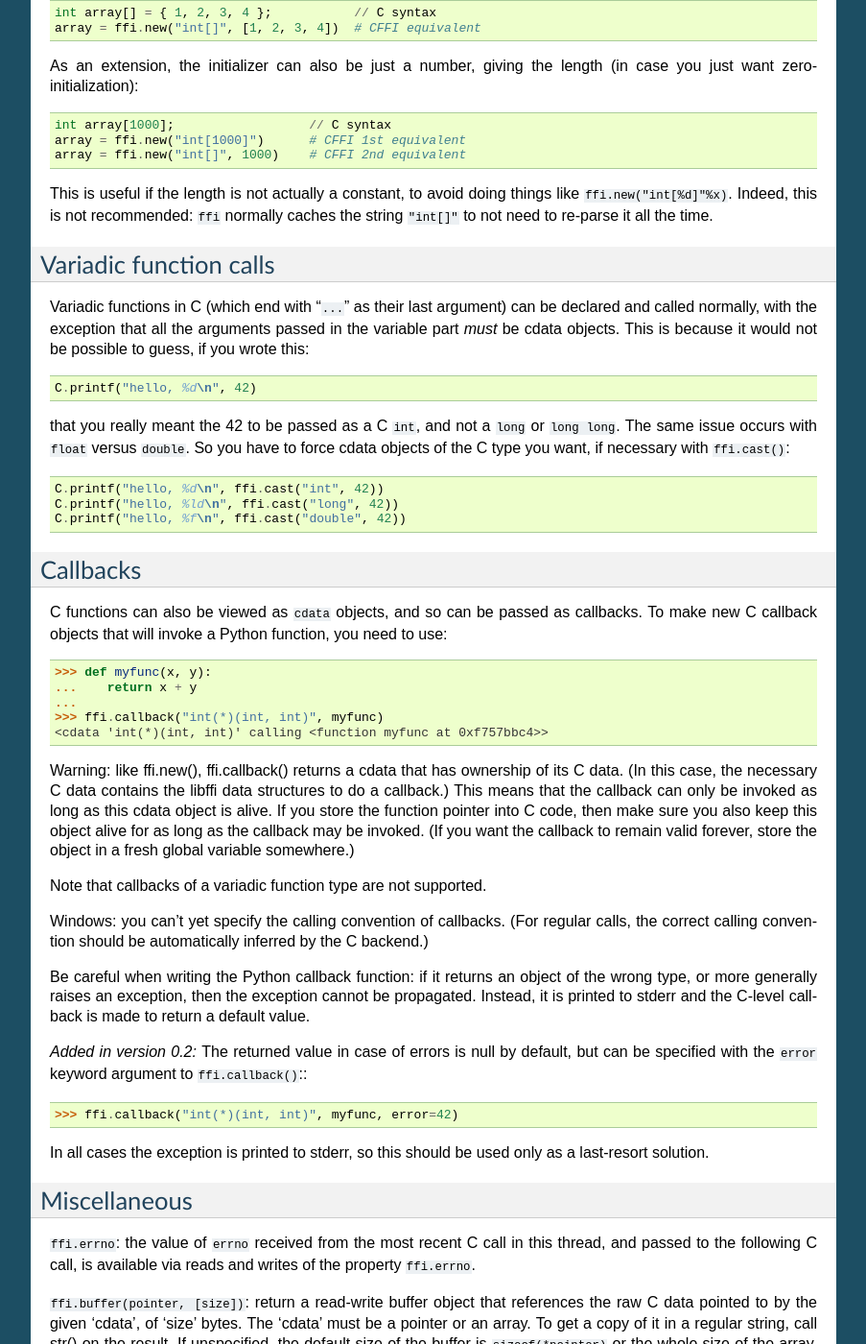
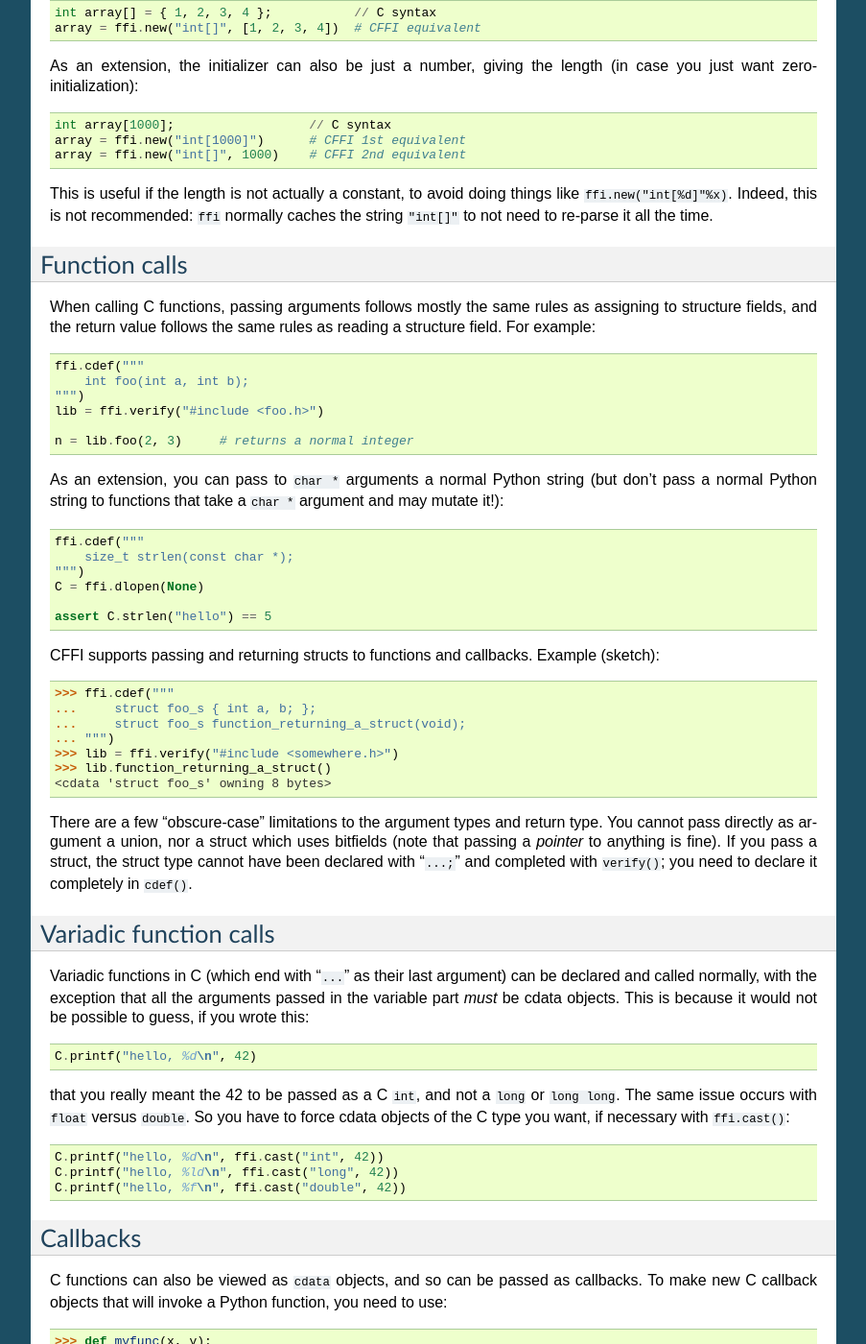
Before and after one commit to python-cffi/cffi, a Sphinx documentation site: the page built from doc/source/index.rst, in a window 1280 px wide and 1400 px high, scrolled down 6644 px. Shown: the whole window at 96% size, without its empty margins (198-1101 px from the left). Built offline with Sphinx 7.4.7, drawn with Linux system fonts in a browser that asks for light colours.

Commit message:
Document function calls, including struct returns (next checkins).

```diff
--- a/doc/source/index.rst
+++ b/doc/source/index.rst
@@ -493,6 +493,50 @@ things like ``ffi.new("int[%d]"%x)``.  Indeed, this is not recommended:
 it all the time.
 
 
+Function calls
+--------------
+
+When calling C functions, passing arguments follows mostly the same
+rules as assigning to structure fields, and the return value follows the
+same rules as reading a structure field.  For example::
+
+    ffi.cdef("""
+        int foo(int a, int b);
+    """)
+    lib = ffi.verify("#include <foo.h>")
+
+    n = lib.foo(2, 3)     # returns a normal integer
+
+As an extension, you can pass to ``char *`` arguments a normal Python
+string (but don't pass a normal Python string to functions that take a
+``char *`` argument and may mutate it!)::
+
+    ffi.cdef("""
+        size_t strlen(const char *);
+    """)
+    C = ffi.dlopen(None)
+
+    assert C.strlen("hello") == 5
+
+CFFI supports passing and returning structs to functions and callbacks.
+Example (sketch)::
+
+    >>> ffi.cdef("""
+    ...     struct foo_s { int a, b; };
+    ...     struct foo_s function_returning_a_struct(void);
+    ... """)
+    >>> lib = ffi.verify("#include <somewhere.h>")
+    >>> lib.function_returning_a_struct()
+    <cdata 'struct foo_s' owning 8 bytes>
+
+There are a few "obscure-case" limitations to the argument types and
+return type.  You cannot pass directly as argument a union, nor a struct
+which uses bitfields (note that passing a *pointer* to anything is
+fine).  If you pass a struct, the struct type cannot have been declared
+with "``...;``" and completed with ``verify()``; you need to declare it
+completely in ``cdef()``.
+
+
 Variadic function calls
 -----------------------
 
```
